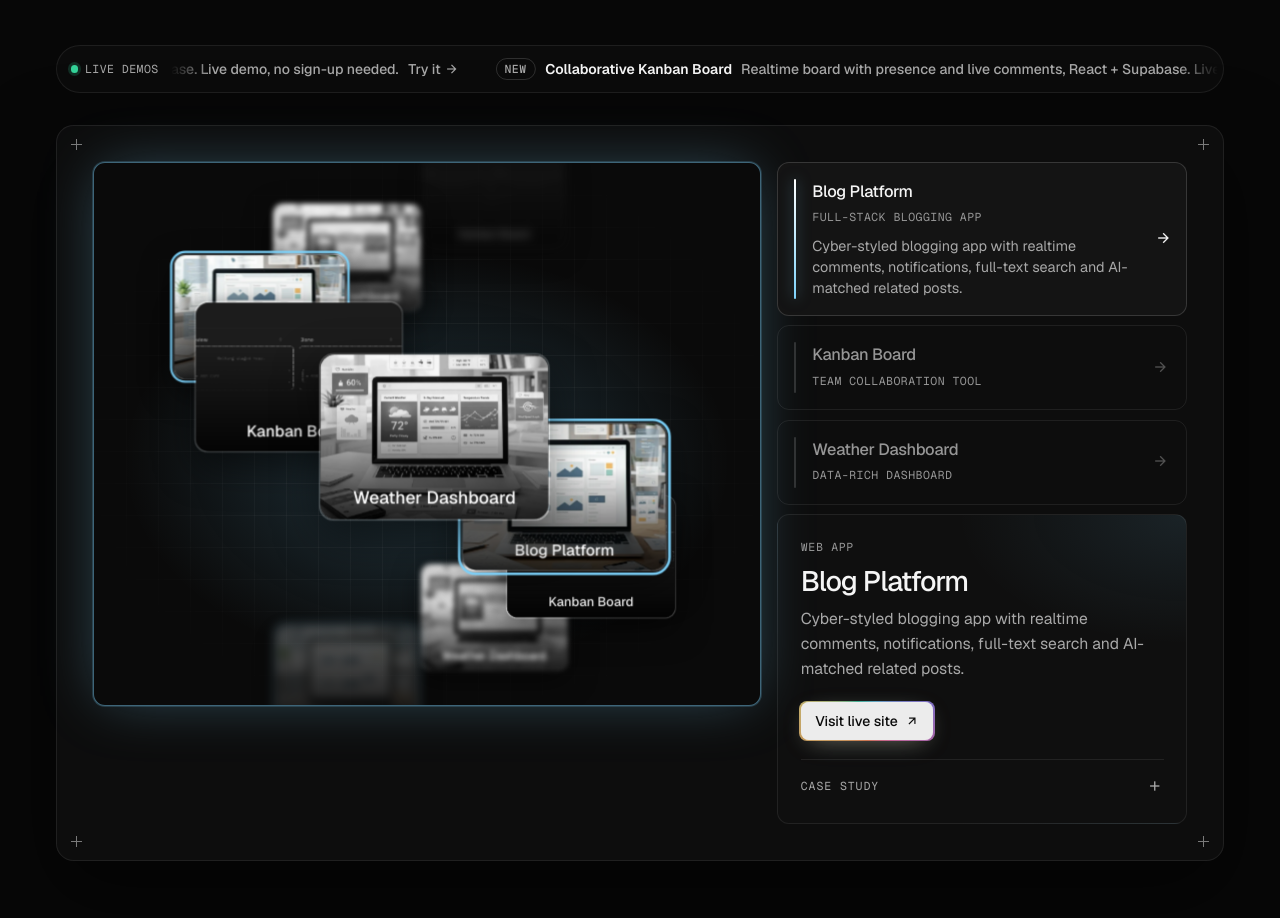
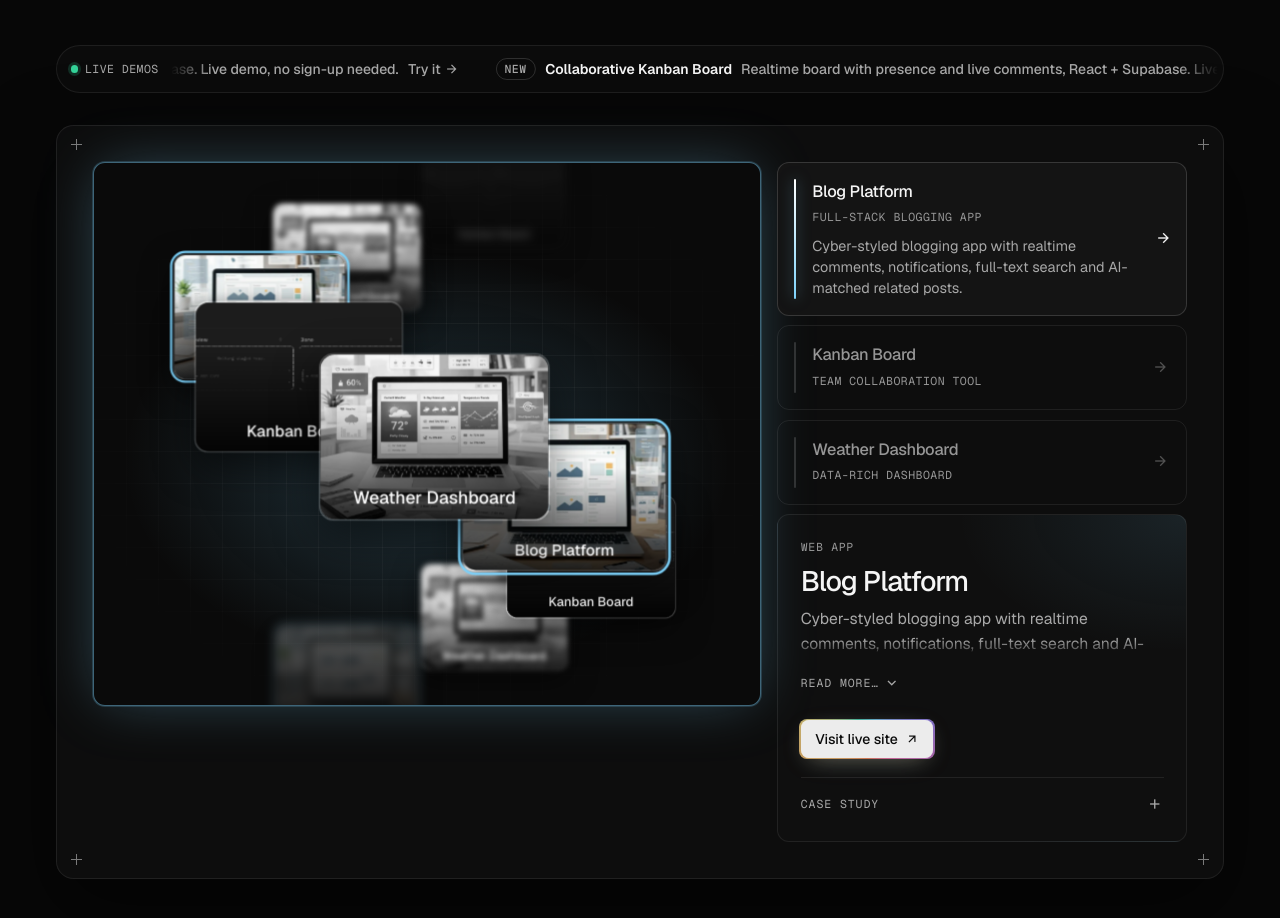
Before and after one commit to JoshuaMColon/portfolio-project, a plain HTML site: page index.html in a window 1280 px wide. Shown: the part 3092-4010 px from the top of the page. Drawn offline with nearby package versions, Linux system fonts and the light colour scheme; animation ran at ten frames a second.

Commit message:
Projects: collapsible 'Read more…' project descriptions (#6)
- Detail description clamps to two lines with a soft fade; a Read more… / Show less
  toggle (button with aria-expanded + aria-controls) appears only when the text
  actually overflows, re-measured on resize and font load
- Smooth max-height animation with the Graphite ease, chevron rotates, press scale +
  tap ripple; reduced motion drops the animation
- State resets whenever a project is selected (tabs, arrow keys, spiral cards)
- Tab descriptions use a 3-line ellipsis clamp instead of a nested scroll box
- Bump css/js cache-busting versions

Co-authored-by: Joshua M Colon <249351648+JoshuaMColon@users.noreply.github.com>

```diff
--- a/assets/css/graphite.css
+++ b/assets/css/graphite.css
@@ -1652,9 +1652,13 @@ body:not(.dark-theme) .project-tab.active::before {
 }
 
 .project-tab-description {
-  display: block;
+  /* three lines at most; the detail panel has the full text and Read more */
+  display: -webkit-box;
+  -webkit-box-orient: vertical;
+  -webkit-line-clamp: 3;
+  line-clamp: 3;
   max-height: 0;
-  overflow-y: auto;
+  overflow: hidden;
   color: var(--muted);
   font-size: 0.9rem;
   line-height: 1.45;
@@ -1664,11 +1668,10 @@ body:not(.dark-theme) .project-tab.active::before {
     max-height 0.35s ease,
     opacity 0.25s ease,
     margin-top 0.35s ease;
-  scrollbar-width: thin;
 }
 
 .project-tab.active .project-tab-description {
-  max-height: 4.2rem;
+  max-height: 4.35em;
   margin-top: 0.4rem;
   opacity: 1;
 }
@@ -1726,6 +1729,70 @@ body:not(.dark-theme) .project-tab.active::before {
 .project-tab-detail a {
   align-self: flex-start;
   margin-top: 1.3rem;
+}
+
+/* read more: the description clamps to two lines (set by project-showcase.js) */
+.project-tab-detail .readmore-text {
+  overflow: hidden;
+  transition: max-height 0.45s var(--ease-out);
+}
+
+.project-tab-detail .readmore-text.is-clamped {
+  -webkit-mask-image: linear-gradient(180deg, #000 calc(100% - 1.1em), rgba(0, 0, 0, 0.18));
+  mask-image: linear-gradient(180deg, #000 calc(100% - 1.1em), rgba(0, 0, 0, 0.18));
+}
+
+.readmore-instant {
+  transition: none !important;
+}
+
+.readmore-toggle {
+  position: relative;
+  align-self: flex-start;
+  display: inline-flex;
+  align-items: center;
+  gap: 0.3rem;
+  margin: 0.35rem 0 -0.35rem -0.4rem;
+  padding: 0.55rem 0.4rem;
+  border: 0;
+  border-radius: var(--radius-sm);
+  background: transparent;
+  color: var(--muted);
+  font-family: var(--font-mono);
+  font-size: 0.72rem;
+  letter-spacing: 0.08em;
+  text-transform: uppercase;
+  cursor: pointer;
+  transition:
+    color 0.2s ease,
+    background-color 0.2s ease,
+    transform 0.15s ease;
+}
+
+.readmore-toggle:hover,
+.readmore-toggle[aria-expanded="true"] {
+  color: var(--text);
+}
+
+.readmore-toggle:hover {
+  background: var(--panel-hover);
+}
+
+.readmore-toggle:active {
+  transform: scale(0.97);
+}
+
+.readmore-toggle i {
+  font-size: 1rem;
+  transition: transform 0.3s var(--ease-out);
+}
+
+.readmore-toggle[aria-expanded="true"] i {
+  transform: rotate(180deg);
+}
+
+.readmore-toggle[hidden] {
+  display: none;
 }
 
 /* when a case study makes the detail column taller, the stage stays in view */
--- a/assets/js/project-showcase.js
+++ b/assets/js/project-showcase.js
@@ -118,6 +118,54 @@ function renderCaseStudy(caseStudy) {
   projectCaseStudyBody.replaceChildren(dl);
 }
 
+/* Read more: the detail description clamps to two lines. The toggle only
+   shows when the text really overflows, and selectProject() resets it. */
+const readMore = (() => {
+  const text = projectDetailDescription;
+  const toggle = document.getElementById("project-detail-toggle");
+  const label = toggle?.querySelector(".readmore-label");
+  if (!text || !toggle || !label) return { reset() {} };
+  const LINES = 2;
+  let expanded = false;
+
+  function apply(animate) {
+    if (!animate) text.classList.add("readmore-instant");
+    const limit = parseFloat(getComputedStyle(text).lineHeight) * LINES;
+    const full = text.scrollHeight;
+    const overflows = full > limit + 2;
+    if (!overflows) expanded = false;
+    toggle.hidden = !overflows;
+    text.classList.toggle("is-clamped", overflows && !expanded);
+    text.style.maxHeight = overflows ? `${expanded ? full : limit}px` : "";
+    toggle.setAttribute("aria-expanded", String(expanded));
+    label.textContent = expanded ? "Show less" : "Read more…";
+    if (!animate) {
+      void text.offsetHeight; // commit the jump before transitions come back
+      text.classList.remove("readmore-instant");
+    }
+  }
+
+  toggle.addEventListener("click", () => {
+    expanded = !expanded;
+    apply(true);
+  });
+
+  let lastWidth = 0;
+  new ResizeObserver(() => {
+    if (text.clientWidth === lastWidth) return;
+    lastWidth = text.clientWidth;
+    apply(false);
+  }).observe(text);
+  document.fonts?.ready.then(() => apply(false));
+
+  return {
+    reset() {
+      expanded = false;
+      apply(false);
+    },
+  };
+})();
+
 function selectProject(tab) {
   const project = projects[tab.dataset.project];
   if (!project) return;
@@ -141,6 +189,7 @@ function selectProject(tab) {
   projectDetailType.textContent = project.type;
   projectDetailTitle.textContent = project.title;
   projectDetailDescription.textContent = project.description;
+  readMore.reset();
   projectDetailLink.href = project.url;
   renderCaseStudy(project.caseStudy);
 }
--- a/assets/js/site.js
+++ b/assets/js/site.js
@@ -143,7 +143,7 @@
   }, { passive: true });
 
   /*=============== TAP / CLICK FEEDBACK (mouse, touch, pen) ===============*/
-  var rippleSel = ".btn, .icon-btn, .tile, .project-tab, .scrollup, .nav_link, .ticker-link";
+  var rippleSel = ".btn, .icon-btn, .tile, .project-tab, .scrollup, .nav_link, .ticker-link, .readmore-toggle";
   document.addEventListener("pointerdown", function (e) {
     if (e.button && e.button !== 0) return;
     var el = e.target.closest && e.target.closest(rippleSel);
--- a/index.html
+++ b/index.html
@@ -48,7 +48,7 @@
       <link href="https://fonts.googleapis.com/css2?family=Geist:wght@400;500;600&family=Geist+Mono:wght@400;500&display=swap" rel="stylesheet" />
       <link href="https://cdn.jsdelivr.net/npm/remixicon@2.5.0/fonts/remixicon.css" rel="stylesheet" />
     </noscript>
-    <link rel="stylesheet" href="assets/css/graphite.css?v=7" />
+    <link rel="stylesheet" href="assets/css/graphite.css?v=8" />
     <script type="application/ld+json">
       {
         "@context": "https://schema.org",
@@ -490,9 +490,20 @@
                   >Web app</span
                 >
                 <h3 id="project-detail-title">Blog Platform</h3>
-                <p id="project-detail-description">
+                <p id="project-detail-description" class="readmore-text">
                   Cyber-styled blogging app with realtime comments, notifications, full-text search and AI-matched related posts.
                 </p>
+                <button
+                  type="button"
+                  class="readmore-toggle"
+                  id="project-detail-toggle"
+                  aria-expanded="false"
+                  aria-controls="project-detail-description"
+                  hidden
+                >
+                  <span class="readmore-label">Read more…</span>
+                  <i class="ri-arrow-down-s-line" aria-hidden="true"></i>
+                </button>
                 <a
                   id="project-detail-link"
                   class="btn btn-light btn-sm"
@@ -780,8 +791,8 @@
       defer
       src="https://cdn.jsdelivr.net/npm/@emailjs/browser@4/dist/email.min.js"
     ></script>
-    <script defer src="assets/js/site.js?v=3"></script>
-    <script defer src="assets/js/project-showcase.js?v=3"></script>
+    <script defer src="assets/js/site.js?v=4"></script>
+    <script defer src="assets/js/project-showcase.js?v=4"></script>
     <script type="module" src="assets/js/main.js?v=6"></script>
   </body>
 </html>
```
